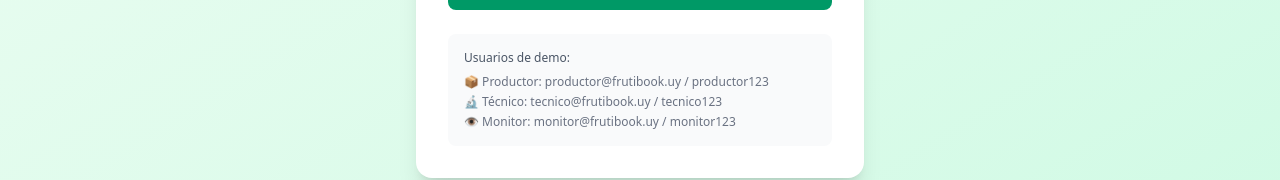
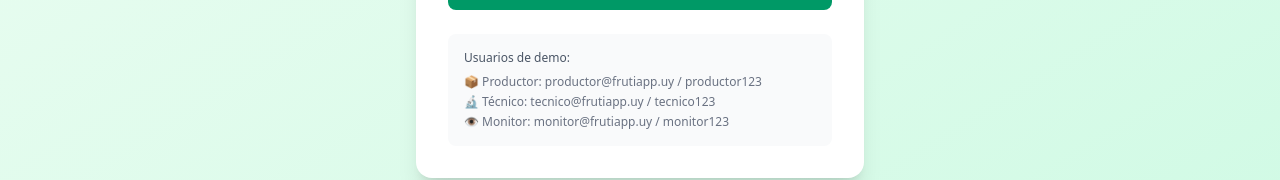
Before and after one commit to caterinespina-cell/frutiapp, a Next.js app: page /login in a window 1280 px wide. Shown: the part 544-724 px from the top of the page. Built offline with nearby package versions, Linux system fonts and the light colour scheme.

Commit message:
Fix login page: show correct demo credentials (frutiapp.uy)

```diff
--- a/app/login/page.tsx
+++ b/app/login/page.tsx
@@ -95,9 +95,9 @@ export default function LoginPage() {
           {/* Demo hint */}
           <div className="mt-6 p-4 bg-gray-50 rounded-lg text-xs text-gray-500 space-y-1">
             <p className="font-medium text-gray-600 mb-2">Usuarios de demo:</p>
-            <p>📦 Productor: productor@frutibook.uy / productor123</p>
-            <p>🔬 Técnico: tecnico@frutibook.uy / tecnico123</p>
-            <p>👁️ Monitor: monitor@frutibook.uy / monitor123</p>
+            <p>📦 Productor: productor@frutiapp.uy / productor123</p>
+            <p>🔬 Técnico: tecnico@frutiapp.uy / tecnico123</p>
+            <p>👁️ Monitor: monitor@frutiapp.uy / monitor123</p>
           </div>
         </div>
       </div>
```
